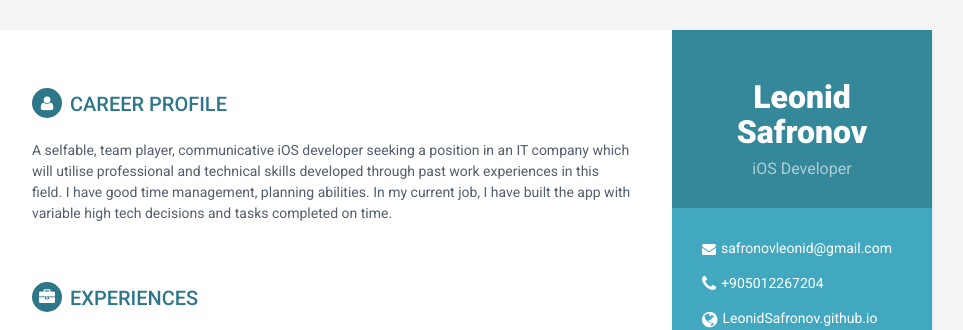
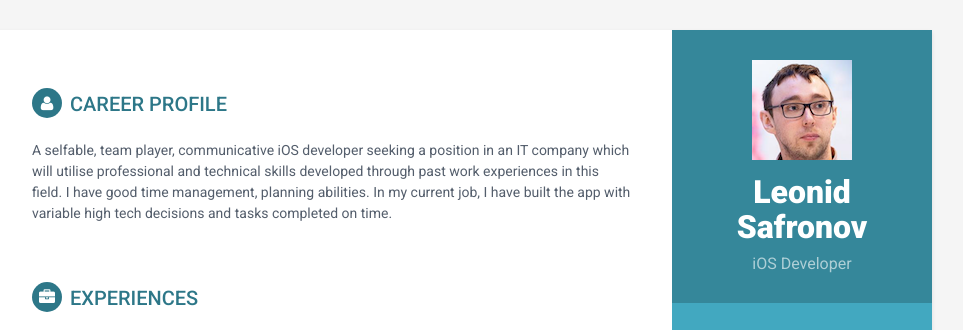
Before and after one commit to LeonidSafronov/LeonidSafronov.github.io, a plain HTML site: page index.html in a window 1280 px wide. Shown: the top 330 px of the page, without its empty margins (188-1151 px from the left). Drawn offline with Linux system fonts and the light colour scheme.

Commit message:
Update index.html

```diff
--- a/index.html
+++ b/index.html
@@ -30,7 +30,7 @@
     <div class="wrapper">
         <div class="sidebar-wrapper">
             <div class="profile-container">
-                <img class="profile" src="assets/images/logo.png" alt="" />
+                <img class="profile" src="assets/images/profile.png" alt="" />
                 <h1 class="name">Leonid Safronov</h1>
                 <h3 class="tagline">iOS Developer</h3>
             </div><!--//profile-container-->
```
